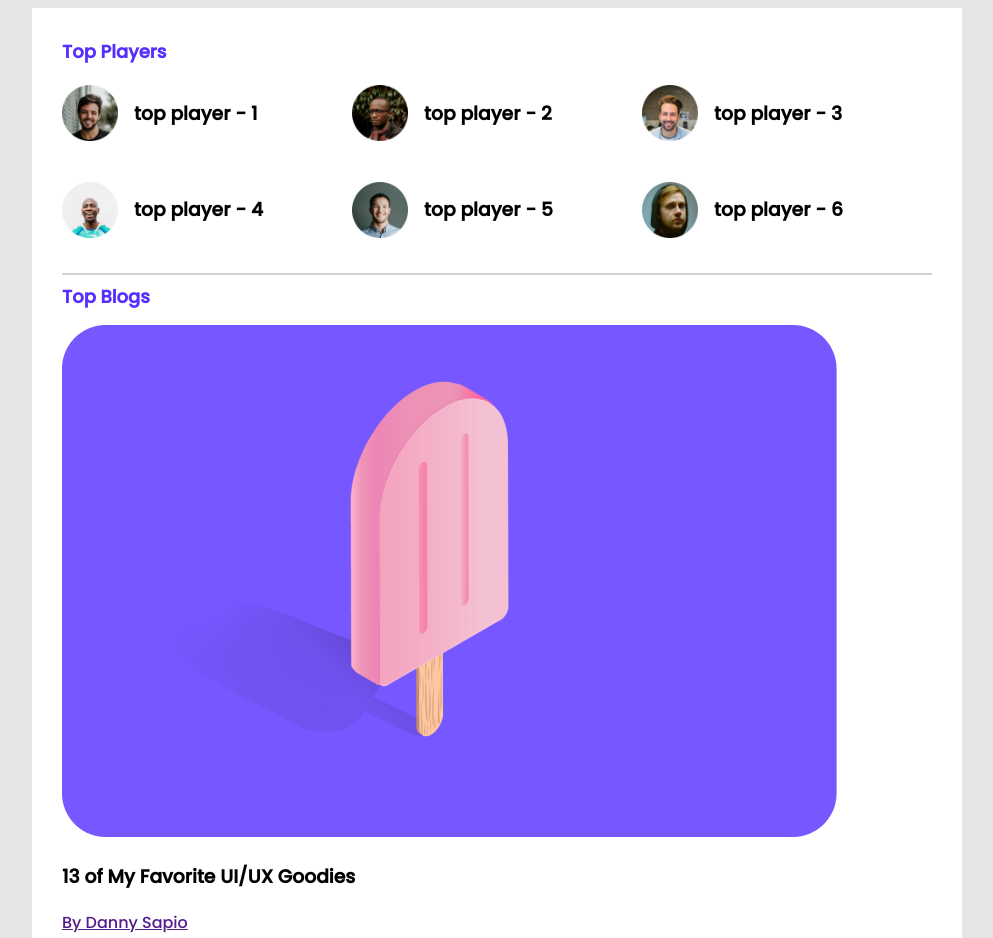
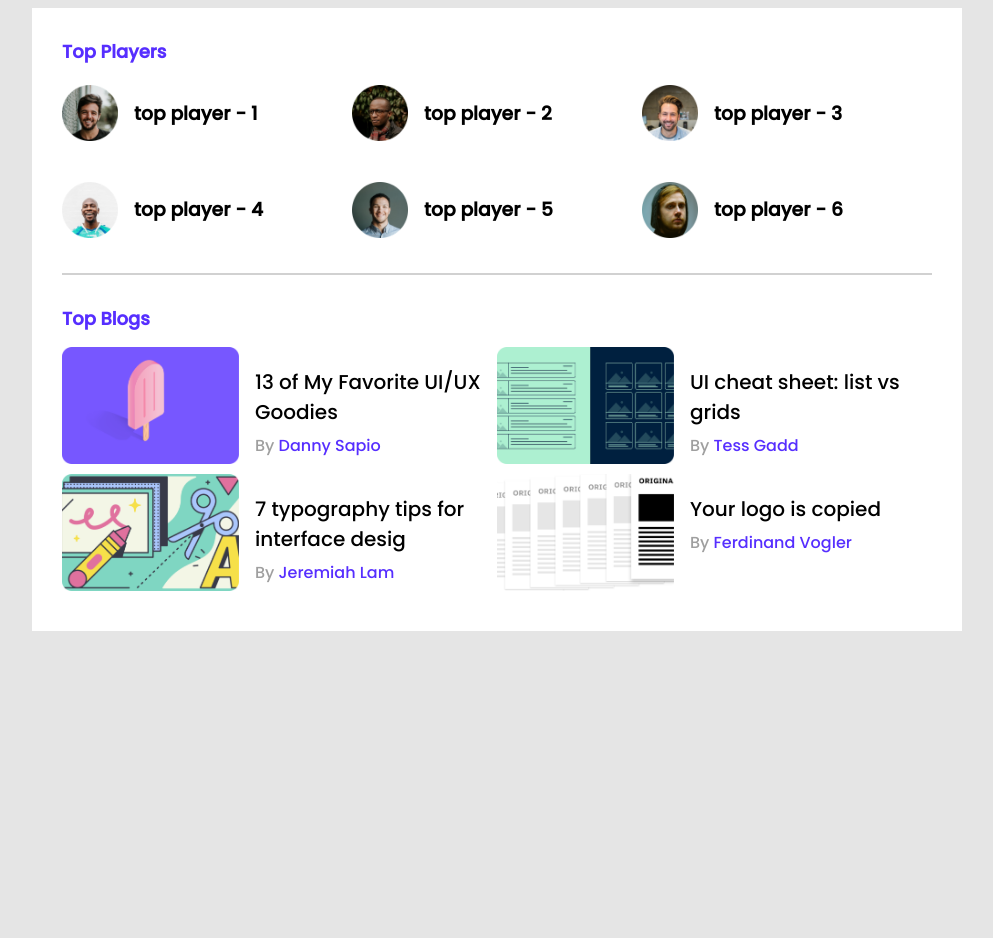
Before and after one commit to mrinal-crypto/leader-board-css3, a plain HTML site: page index.html in a window 1280 px wide. Shown: the top 938 px of the page, without its empty margins (143-1136 px from the left). After the commit the page ends 800 px from the top, so only its background shows below. Drawn offline with Linux system fonts and the light colour scheme.

Commit message:
leader-board

```diff
--- a/index.html
+++ b/index.html
@@ -51,6 +51,7 @@
                 </div>
             </div>
             <hr>
+            <!--------top blogs ------------>
             <div class="top-blogs">
                 <h1 class="section-title">Top Blogs</h1>
                 <div class="blogs">
@@ -60,10 +61,40 @@
                         </div>
                         <div class="blog-info">
                             <h3 class="blog-title">13 of My Favorite UI/UX Goodies</h3>
-                            <p class="blog-author"><a href="">By Danny Sapio</a></p>
+                            <p class="blog-author">By <a href="">Danny Sapio</a></p>
+                        </div>
+                    </article>
+                    <article class="blog">
+                        <div class="tumbnails">
+                            <img src="images/blogs/blog-2.png" alt="">
+                        </div>
+                        <div class="blog-info">
+                            <h3 class="blog-title">UI cheat sheet: list vs grids</h3>
+                            <p class="blog-author">By <a href="">Tess Gadd</a></p>
+                        </div>
+                    </article>
+
+                    <article class="blog">
+                        <div class="tumbnails">
+                            <img src="images/blogs/blog-3.png" alt="">
+                        </div>
+                        <div class="blog-info">
+                            <h3 class="blog-title">7 typography tips for interface desig</h3>
+                            <p class="blog-author">By <a href="">Jeremiah Lam</a></p>
+                        </div>
+                    </article>
+
+                    <article class="blog">
+                        <div class="tumbnails">
+                            <img src="images/blogs/blog-4.png" alt="">
+                        </div>
+                        <div class="blog-info">
+                            <h3 class="blog-title">Your logo is copied</h3>
+                            <p class="blog-author">By <a href="">Ferdinand Vogler</a></p>
                         </div>
                     </article>
                 </div>
+
             </div>
         </section>
     </main>
--- a/styles/style.css
+++ b/styles/style.css
@@ -18,7 +18,9 @@ main{
     padding: 30px;
 }
 
-/* top players styles */
+/*-------------------------------
+         top players styles
+---------------------------------*/
 .section-title{
     color: #562EFF;
     font-size: 24px;
@@ -44,4 +46,38 @@ main{
 hr{
     border: 1px solid #D1D1D1;
     margin-top: 30px;
+    margin-bottom: 30px;
 }
+
+/* ------------------------------
+        top blogs styles
+--------------------------------*/
+
+.blogs{
+    display: grid;
+    grid-template-columns: repeat(2, 1fr);
+}
+.blog{
+    display: flex;
+}
+.blogs img{
+    width: 177px;
+    height: 117px;
+}
+.blog-info{
+    margin-left: 16px;
+}
+.blog-title{
+    font-weight: 500;
+    font-size: 20px;
+    margin-bottom: 0px;
+}
+.blog-author{
+    color: #9F9F9F;
+    font-size: 16px;
+    margin-top: 6px;
+}
+.blog a{
+    text-decoration: none;
+    color: #562EFF;
+}
```
